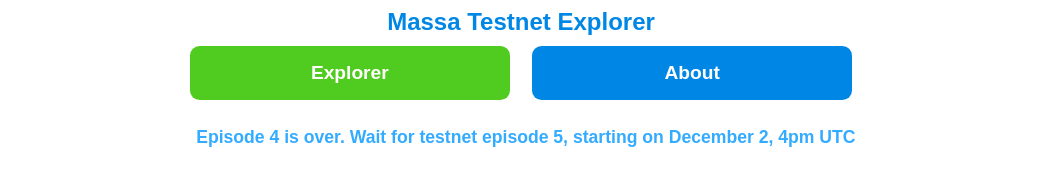
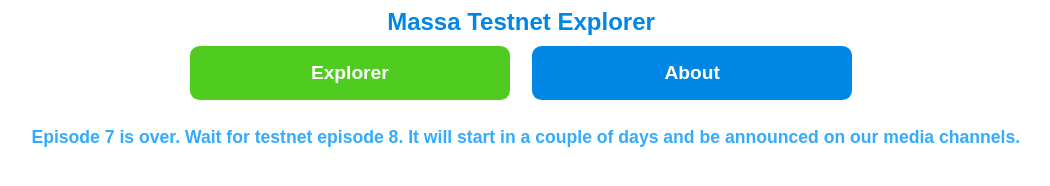
Before and after one commit to massalabs/massa-explorer, a website: page massa_down.htm in a window 1280 px wide. Shown: the whole page, without its empty margins (119-1169 px from the left). Drawn offline with Linux system fonts and the light colour scheme.

Commit message:
Updates massa_down

```diff
--- a/massa_down.htm
+++ b/massa_down.htm
@@ -30,7 +30,7 @@
             <section id="explorer_page" class="invisible">
                 <h2 class="invisible">Explorer page</h2>
                 <article id="explorer_live">
-                    <h2>Episode 4 is over. Wait for testnet episode 5, starting on December 2, 4pm UTC</h2>
+                    <h2>Episode 7 is over. Wait for testnet episode 8. It will start in a couple of days and be announced on our media channels.</h2>
                 </article>
             </section>
 
```
